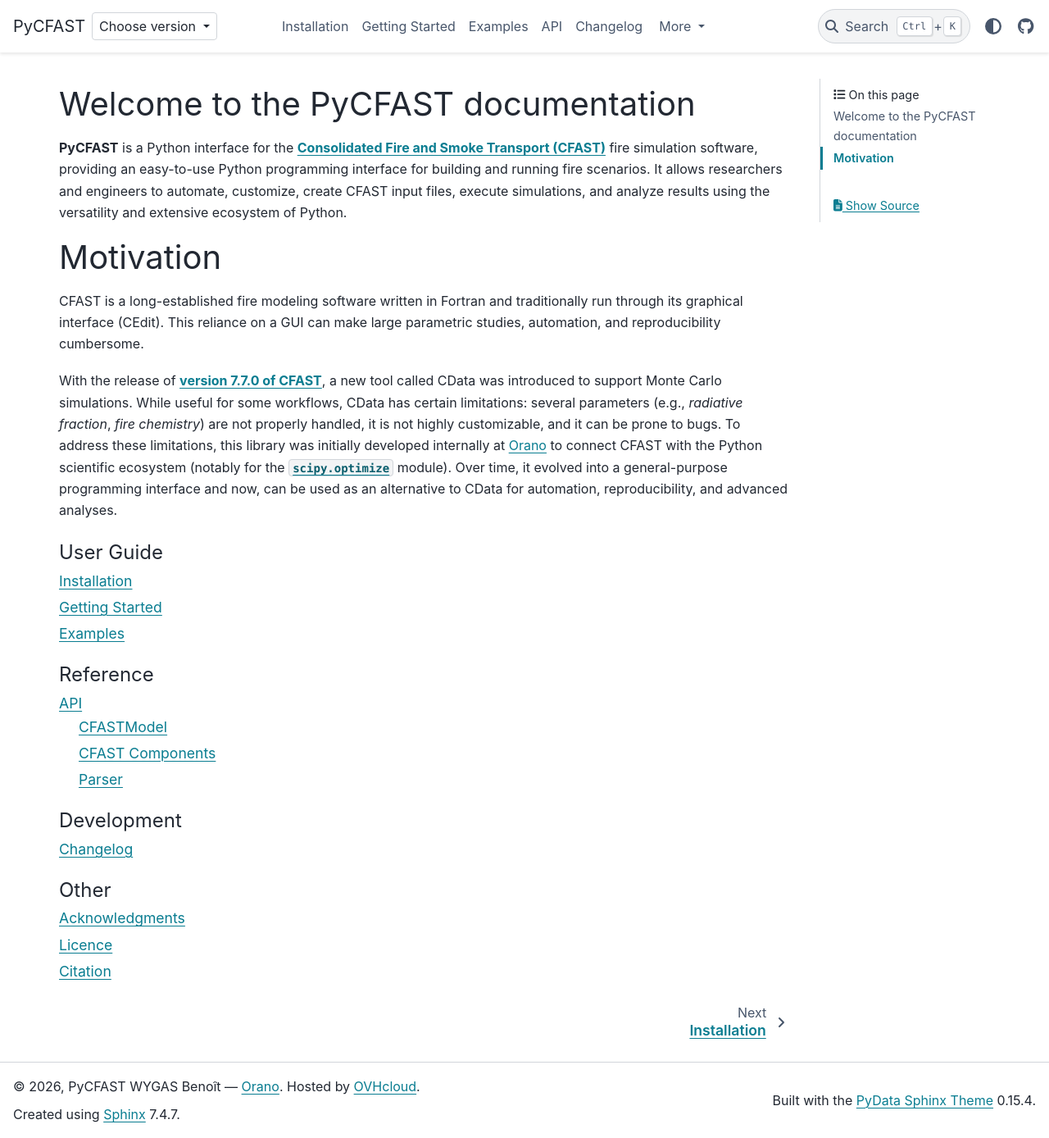
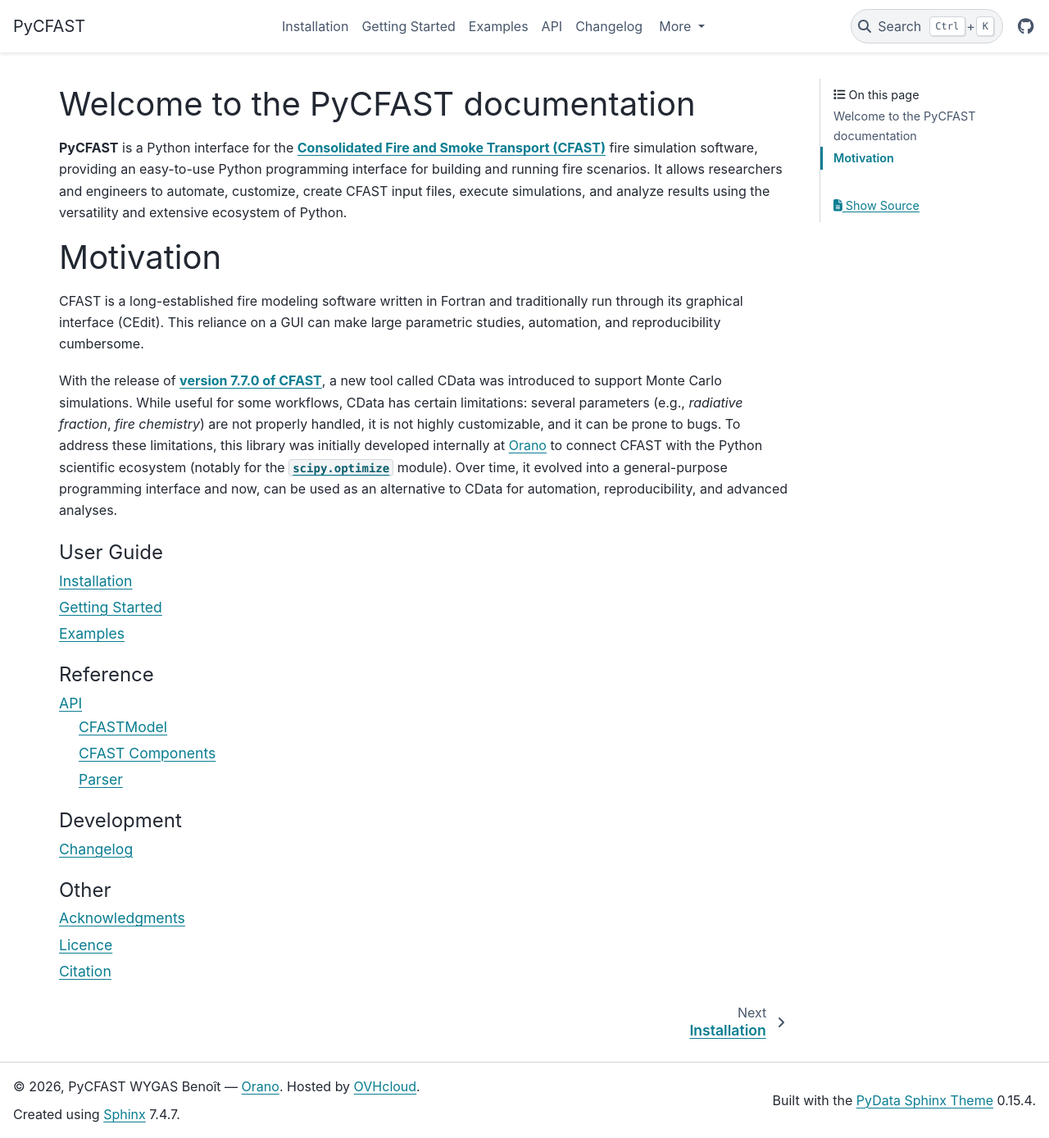
Before and after one commit to bewygs/pycfast, a Sphinx documentation site: the page built from docs/source/index.rst, in a window 1280 px wide and 1388 px high. Shown: the whole window at 82% size. Built offline with Sphinx 7.4.7 and the PyData theme 0.15.4, drawn with Linux system fonts in a browser that asks for light colours; pages that are not in the unit, such as notebooks, are missing from menus.

Commit message:
DOC: remove version switcher from documentation navbar

```diff
--- a/docs/source/_static/version.json
+++ /dev/null
@@ -1,12 +0,0 @@
-[
-  {
-    "name": "dev",
-    "version": "dev",
-    "url": "https://pycfast.org/en/latest/"
-  },
-  {
-    "name": "0.1.0 (stable)",
-    "version": "0.1.0",
-    "url": "https://pycfast.org/stable/"
-  }
-]
--- a/docs/source/conf.py
+++ b/docs/source/conf.py
@@ -85,12 +85,8 @@
     "show_toc_level": 2,
     "footer_start": ["pycfast_footer", "sphinx-version"],
     "footer_end": ["theme-version"],
-    "switcher": {
-        "json_url": "_static/version.json",
-        "version_match": version,
-    },
-    "navbar_start": ["navbar-logo", "version-switcher"],
-    "navbar_end": ["theme-switcher", "navbar-icon-links"],
+    "navbar_start": ["navbar-logo"],
+    "navbar_end": ["navbar-icon-links"],
     "secondary_sidebar_items": ["page-toc", "edit-this-page", "sourcelink"],
 }
 
```
